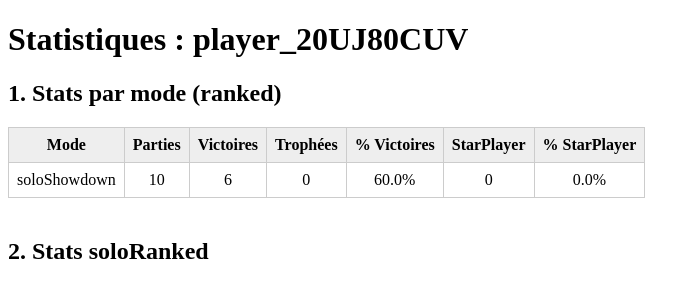
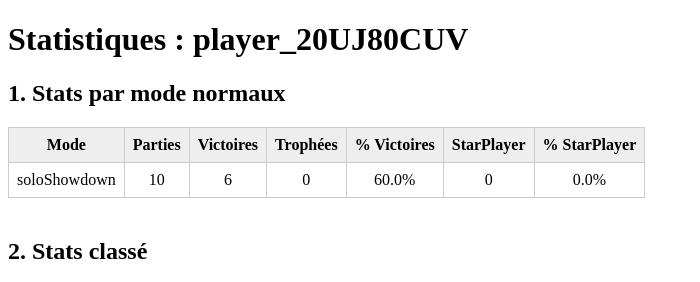
Before and after one commit to CarlomanTK/BrauleurStars, a plain HTML site: page pages/player_20UJ80CUV.html in a window 1280 px wide. Shown: the top 282 px of the page, without its empty margins (0-700 px from the left). Drawn offline with Linux system fonts and the light colour scheme.

Commit message:
ptite modif pages

```diff
--- a/pages/player_20UJ80CUV.html
+++ b/pages/player_20UJ80CUV.html
@@ -13,7 +13,7 @@
 <body>
     <h1>Statistiques : player_20UJ80CUV</h1>
 
-    <h2>1. Stats par mode (ranked)</h2>
+    <h2>1. Stats par mode normaux</h2>
     <table>
         <tr>
             <th>Mode</th><th>Parties</th><th>Victoires</th><th>Trophées</th>
@@ -27,7 +27,7 @@
 
     </table>
 
-    <h2>2. Stats soloRanked</h2>
+    <h2>2. Stats classé</h2>
     <table>
         <tr>
             <th>Mode</th><th>Parties</th><th>Victoires</th>
```
Also changed, not shown: pages/player_9C0PR00G.html (+2 -2 lines), pages/player_9QLVLC09.html (+2 -2 lines), pages/player_9YPLYLQYR.html (+2 -2 lines), pages/player_CRVRV90.html (+2 -2 lines).
